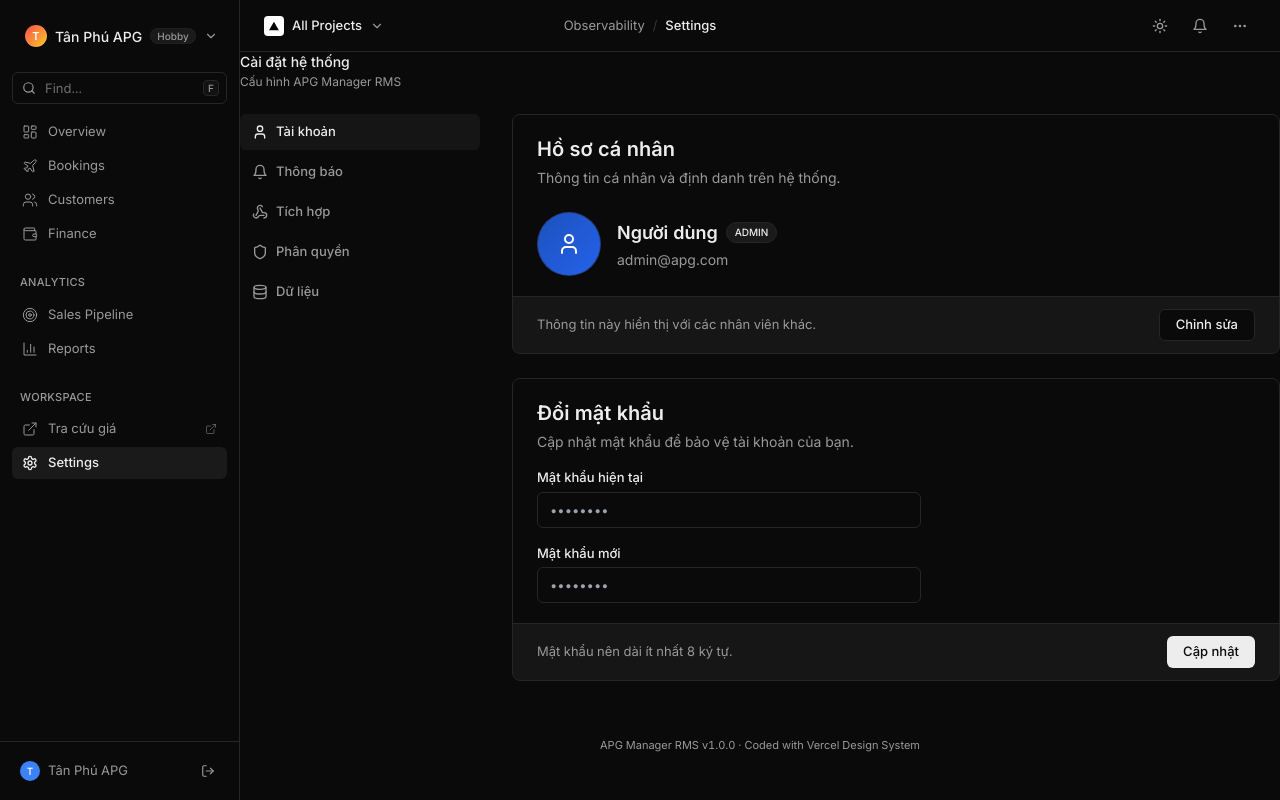
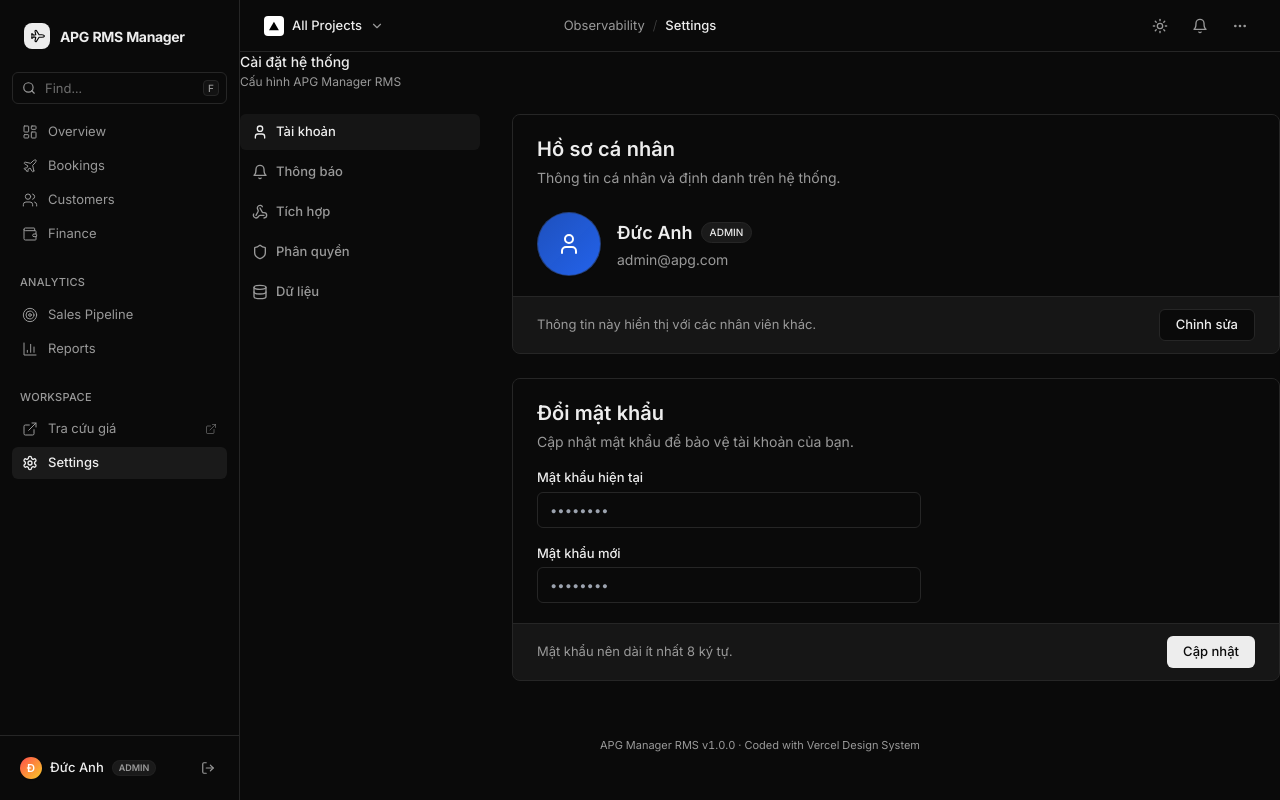
Before and after one commit to nhamaykem44331-max/APG-manager, a Next.js app in the folder apps/web/: page /settings in a window 1280 px wide. Built offline with nearby package versions, Linux system fonts and the light colour scheme; no server answers.

Commit message:
Update Sidebar: add APG RMS Manager Logo and update username to Đức Anh

```diff
--- a/apps/web/app/(authenticated)/settings/page.tsx
+++ b/apps/web/app/(authenticated)/settings/page.tsx
@@ -18,6 +18,11 @@ const SIDEBAR_NAV = [
 export default function SettingsPage() {
   const { data: session } = useSession();
   const [activeTab, setActiveTab] = useState('general');
+
+  let userName = session?.user?.name || 'Đức Anh';
+  if (userName.toLowerCase() === 'admin' || userName === 'Administrator') {
+    userName = 'Đức Anh';
+  }
 
   return (
     <div className="max-w-[1200px] space-y-6">
@@ -64,7 +69,7 @@ export default function SettingsPage() {
                     </div>
                     <div className="flex-1">
                       <div className="flex items-center gap-2">
-                        <p className="font-semibold text-foreground text-lg">{session?.user?.name ?? 'Người dùng'}</p>
+                        <p className="font-semibold text-foreground text-lg">{userName}</p>
                         <span className="inline-block px-2 py-0.5 rounded-full text-[10px] font-medium bg-accent text-foreground border border-border">
                           {session?.user?.role ?? 'ADMIN'}
                         </span>
--- a/apps/web/components/layout/sidebar.tsx
+++ b/apps/web/components/layout/sidebar.tsx
@@ -1,4 +1,3 @@
-// APG Manager RMS - Vercel-style Sidebar
 'use client';
 
 import { useState, useEffect } from 'react';
@@ -76,8 +75,12 @@ export function Sidebar() {
   const isActive = (href: string) =>
     pathname === href || pathname.startsWith(href + '/');
 
-  const userName = session?.user?.name || 'Tân Phú APG';
-  const roleName = session?.user?.role || 'Hobby';
+  // Xử lý đổi tên admin -> Đức Anh theo yêu cầu
+  let userName = session?.user?.name || 'Đức Anh';
+  if (userName.toLowerCase() === 'admin' || userName === 'Administrator') {
+    userName = 'Đức Anh';
+  }
+  const roleName = session?.user?.role || 'ADMIN';
   const initial = userName.charAt(0).toUpperCase();
 
   if (!mounted) {
@@ -89,18 +92,23 @@ export function Sidebar() {
   return (
     <aside className="relative flex flex-col h-screen border-r bg-background border-border w-[240px] flex-shrink-0">
 
-      {/* Team Switcher Area */}
-      <div className="flex justify-between items-center h-14 pl-4 pr-3 mx-2 mt-2 border border-transparent rounded-lg hover:bg-accent/50 transition-colors cursor-pointer select-none">
-        <div className="flex items-center gap-2 min-w-0">
-          <div className="w-[22px] h-[22px] rounded-full bg-gradient-to-br from-[#FF4D4D] to-[#F9CB28] flex items-center justify-center flex-shrink-0 text-white font-semibold text-[11px] shadow-sm">
-            {initial}
+      {/* Logo Area (Top Left) */}
+      <div className="flex items-center h-14 pl-4 pr-3 mx-2 mt-2 select-none">
+        <div className="flex items-center gap-2.5 min-w-0">
+          <div className="relative flex items-center justify-center w-[26px] h-[26px] bg-foreground rounded-lg flex-shrink-0 overflow-hidden">
+             {/* Fallback styling for monochrome logo */}
+            <Plane className="w-[14px] h-[14px] text-background rotate-45 transform" />
+            <img
+              src="/logo-apg.png"
+              alt="Logo"
+              className="absolute inset-0 w-full h-full object-contain grayscale brightness-0 invert dark:brightness-100 dark:invert-0 opacity-0 bg-foreground"
+              onError={(e) => { e.currentTarget.style.display = 'none'; }}
+            />
           </div>
-          <span className="text-[14px] font-medium text-foreground truncate max-w-[90px]">{userName}</span>
-          <div className="flex items-center justify-center px-1.5 h-4 rounded-full bg-accent text-[10px] text-muted-foreground font-medium flex-shrink-0 border border-border/50">
-            {roleName}
-          </div>
+          <span className="text-[14px] font-bold tracking-tight text-foreground truncate">
+            APG RMS Manager
+          </span>
         </div>
-        <ChevronDown className="w-[14px] h-[14px] text-muted-foreground flex-shrink-0 ml-1" />
       </div>
 
       {/* Search Bar */}
@@ -142,16 +150,22 @@ export function Sidebar() {
 
       {/* Bottom User Area */}
       <div className="p-3 border-t border-border mt-auto">
-        <div className="flex items-center gap-2 px-2 py-1.5 rounded-md hover:bg-accent transition-colors cursor-pointer group">
-          <div className="w-5 h-5 rounded-full bg-blue-500 flex items-center justify-center flex-shrink-0 text-[10px] text-white font-medium">
-            {initial}
+        <div className="flex justify-between items-center h-10 px-2 rounded-md hover:bg-accent/50 transition-colors cursor-pointer select-none">
+          <div className="flex items-center gap-2 min-w-0">
+            <div className="w-[22px] h-[22px] rounded-full bg-gradient-to-br from-[#FF4D4D] to-[#F9CB28] flex items-center justify-center flex-shrink-0 text-white font-semibold text-[11px] shadow-sm">
+              {initial}
+            </div>
+            <span className="text-[13px] font-medium text-foreground truncate max-w-[100px]">{userName}</span>
+            <div className="flex items-center justify-center px-1.5 h-4 rounded-full bg-accent text-[9px] text-muted-foreground font-semibold flex-shrink-0 border border-border/50 uppercase">
+              {roleName}
+            </div>
           </div>
-          <span className="text-[13px] truncate flex-1 text-muted-foreground group-hover:text-foreground">{userName}</span>
-          <button onClick={() => signOut()} className="p-1 rounded hover:bg-black/5 dark:hover:bg-white/10" title="Đăng xuất">
-            <LogOut className="w-3.5 h-3.5 text-muted-foreground" />
+          <button onClick={(e) => { e.stopPropagation(); signOut(); }} className="flex p-1 rounded hover:bg-black/5 dark:hover:bg-white/10 transition-colors" title="Đăng xuất">
+            <LogOut className="w-3.5 h-3.5 text-muted-foreground flex-shrink-0 hover:text-red-500 transition-colors" />
           </button>
         </div>
       </div>
+
     </aside>
   );
 }
```
